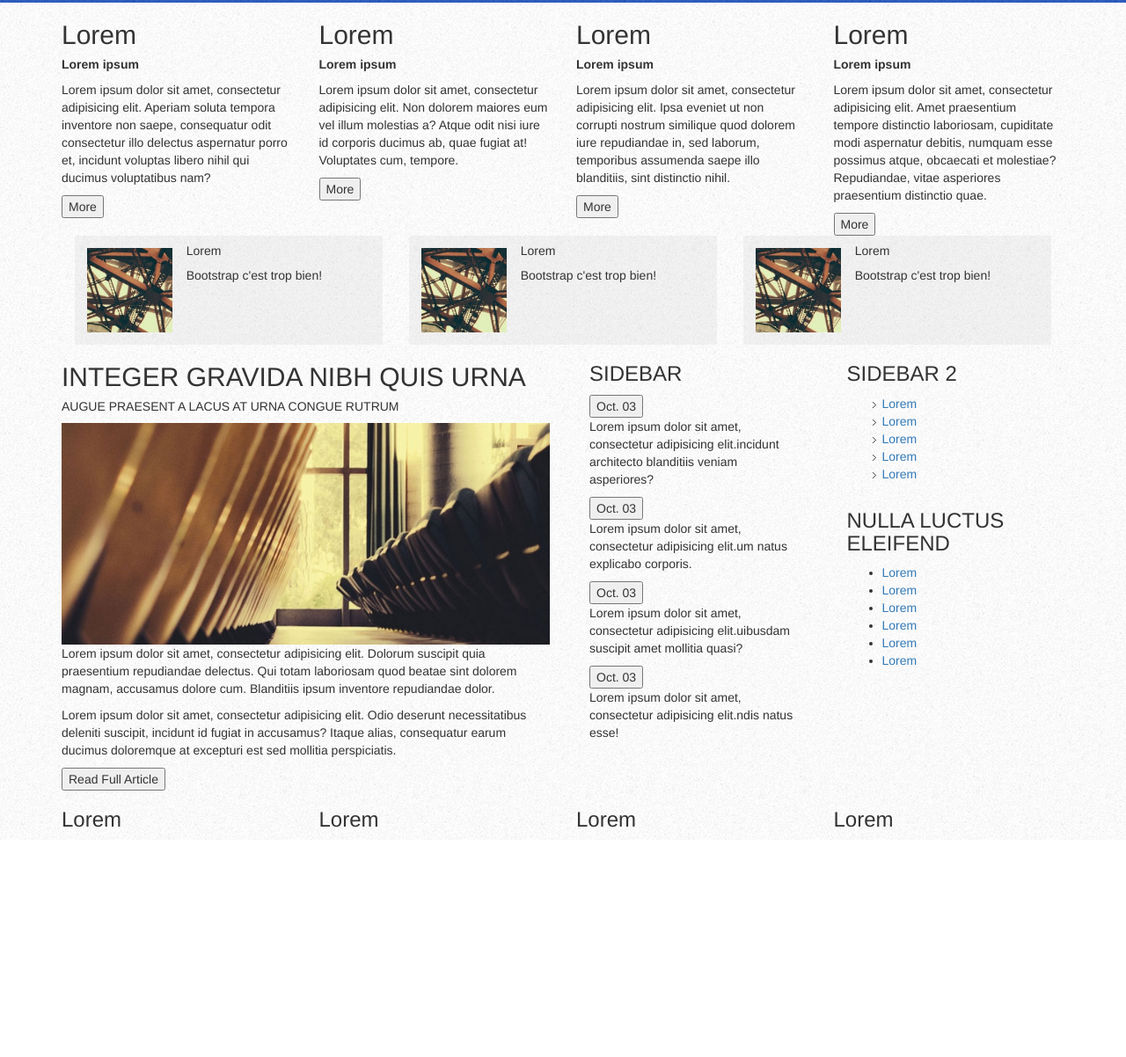
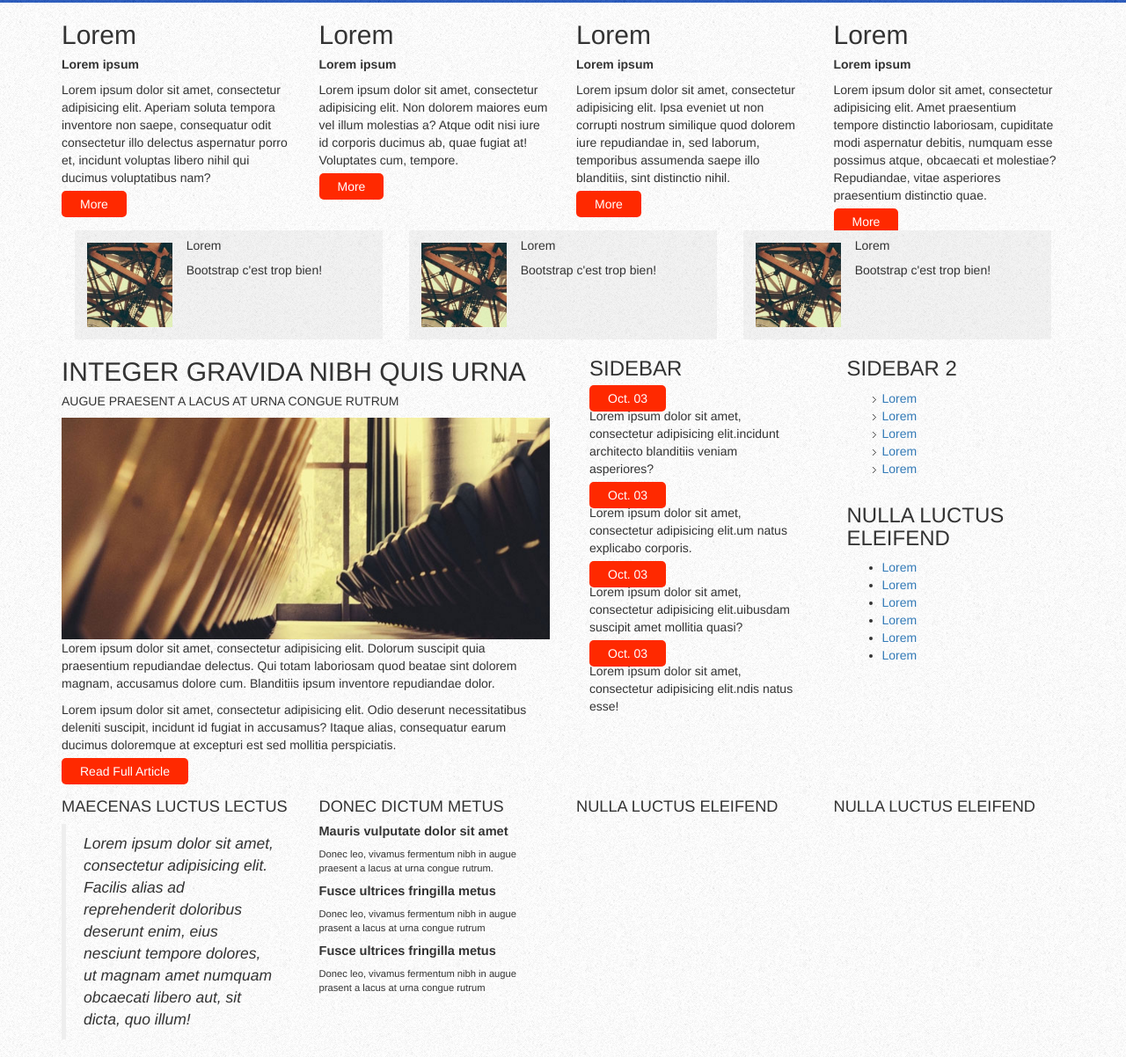
Before and after one commit to ExoHyb/challenge6, a plain HTML site: page index.html in a window 1280 px wide. Shown: the part 605-1807 px from the top of the page at 88% size. Before the commit the page ends 1560 px from the top, so only its background shows below. Drawn offline with nearby package versions, Linux system fonts and the light colour scheme.

Commit message:
last modif

```diff
--- a/css/style.css
+++ b/css/style.css
@@ -47,3 +47,28 @@ h1 {
 #sidebar2 li {
 	list-style-image: url('../img/fleche.png');
 }
+
+.lien-button {
+	background-color: #FF2900;
+	border-radius: 5px;
+	padding: 0.5em 1.5em;
+	color: white;
+	text-decoration: none;
+}
+
+.lien-button:hover {
+	text-decoration: none;
+	color: white;
+}
+
+.sizetitre {
+	font-size: 1.3em;
+}
+
+.mep-bas {
+	font-size: 0.8em;
+}
+
+.mep-bas > h4 {
+	font-size: 1.3em;
+}
--- a/index.html
+++ b/index.html
@@ -49,25 +49,25 @@
               <h2>Lorem</h2>
               <h5><strong>Lorem ipsum</strong></h5>
               <p>Lorem ipsum dolor sit amet, consectetur adipisicing elit. Aperiam soluta tempora inventore non saepe, consequatur odit consectetur illo delectus aspernatur porro et, incidunt voluptas libero nihil qui ducimus voluptatibus nam?</p>
-              <button>More</button>
+              <a href="#" class="lien-button">More</a>
             </div>
             <div class="col-md-3">
               <h2>Lorem</h2>
               <h5><strong>Lorem ipsum</strong></h5>
               <p>Lorem ipsum dolor sit amet, consectetur adipisicing elit. Non dolorem maiores eum vel illum molestias a? Atque odit nisi iure id corporis ducimus ab, quae fugiat at! Voluptates cum, tempore.</p>
-              <button>More</button>
+              <a href="#" class="lien-button">More</a>
             </div>
             <div class="col-md-3">
               <h2>Lorem</h2>
               <h5><strong>Lorem ipsum</strong></h5>
               <p>Lorem ipsum dolor sit amet, consectetur adipisicing elit. Ipsa eveniet ut non corrupti nostrum similique quod dolorem iure repudiandae in, sed laborum, temporibus assumenda saepe illo blanditiis, sint distinctio nihil.</p>
-              <button>More</button>
+              <a href="#" class="lien-button">More</a>
             </div>
             <div class="col-md-3">
               <h2>Lorem</h2>
               <h5><strong>Lorem ipsum</strong></h5>
               <p>Lorem ipsum dolor sit amet, consectetur adipisicing elit. Amet praesentium tempore distinctio laboriosam, cupiditate modi aspernatur debitis, numquam esse possimus atque, obcaecati et molestiae? Repudiandae, vitae asperiores praesentium distinctio quae.</p>
-              <button>More</button>
+              <a href="#" class="lien-button">More</a>
             </div>
           </div>
           <div class="row">
@@ -120,26 +120,26 @@
               <img class="img-responsive" src="img/pics03.jpg">
               <p>Lorem ipsum dolor sit amet, consectetur adipisicing elit. Dolorum suscipit quia praesentium repudiandae delectus. Qui totam laboriosam quod beatae sint dolorem magnam, accusamus dolore cum. Blanditiis ipsum inventore repudiandae dolor.</p>
               <p>Lorem ipsum dolor sit amet, consectetur adipisicing elit. Odio deserunt necessitatibus deleniti suscipit, incidunt id fugiat in accusamus? Itaque alias, consequatur earum ducimus doloremque at excepturi est sed mollitia perspiciatis.</p>
-              <button>Read Full Article</button>
+              <a href="#" class="lien-button">Read Full Article</a>
             </div>
             <div class="col-md-3">
               <div class="col-md-12">
                 <h3 class="text-uppercase">sidebar</h3>
               </div>
               <div class="col-md-12">
-                <button>Oct. 03</button>
+                <a href="#" class="lien-button">Oct. 03</a>
                 <p>Lorem ipsum dolor sit amet, consectetur adipisicing elit.incidunt architecto blanditiis veniam asperiores?</p>
               </div>
               <div class="col-md-12">
-                <button>Oct. 03</button>
+                <a href="#" class="lien-button">Oct. 03</a>
                 <p>Lorem ipsum dolor sit amet, consectetur adipisicing elit.um natus explicabo corporis.</p>
               </div>
               <div class="col-md-12">
-                <button>Oct. 03</button>
+                <a href="#" class="lien-button">Oct. 03</a>
                 <p>Lorem ipsum dolor sit amet, consectetur adipisicing elit.uibusdam suscipit amet mollitia quasi?</p>
               </div>
               <div class="col-md-12">
-                <button>Oct. 03</button>
+                <a href="#" class="lien-button">Oct. 03</a>
                 <p>Lorem ipsum dolor sit amet, consectetur adipisicing elit.ndis natus esse!</p>
               </div>
             </div>
@@ -173,16 +173,31 @@
           </div>
           <div class="row">
             <div class="col-md-3">
-              <h3>Lorem</h3>
+              <h3 class="text-uppercase sizetitre">maecenas luctus lectus</h3>
+                <blockquote class="citation">
+                  <p><em>Lorem ipsum dolor sit amet, consectetur adipisicing elit. Facilis alias ad reprehenderit doloribus deserunt enim, eius nesciunt tempore dolores, ut magnam amet numquam obcaecati libero aut, sit dicta, quo illum!</em></p>
+                </blockquote>
             </div>
             <div class="col-md-3">
-              <h3>Lorem</h3>
+                <h3 class="text-uppercase sizetitre">donec dictum metus</h3>
+              <div class="mep-bas">
+                <h4><strong>Mauris vulputate dolor sit amet</strong></h4>
+                <p>Donec leo, vivamus fermentum nibh in augue praesent a lacus at urna congue rutrum.</p>
+              </div>
+              <div class="mep-bas">
+                <h4><strong>Fusce ultrices fringilla metus</strong></h4>
+                <p>Donec leo, vivamus fermentum nibh in augue prasent a lacus at urna congue rutrum</p>
+              </div>
+              <div class="mep-bas">
+                <h4><strong>Fusce ultrices fringilla metus</strong></h4>
+                <p>Donec leo, vivamus fermentum nibh in augue prasent a lacus at urna congue rutrum</p>
+              </div>
             </div>
             <div class="col-md-3">
-              <h3>Lorem</h3>
+              <h3 class="text-uppercase sizetitre">nulla luctus eleifend</h3>
             </div>
             <div class="col-md-3">
-              <h3>Lorem</h3>
+              <h3 class="text-uppercase sizetitre">nulla luctus eleifend</h3>
             </div>
           </div>
         </div>
```
